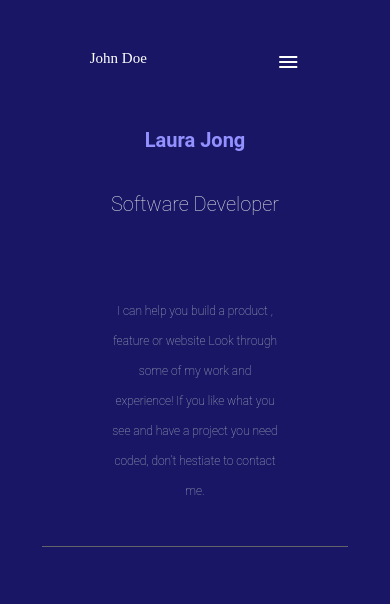
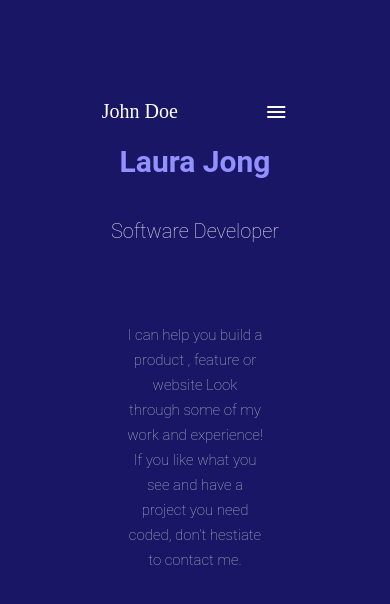
Before and after one commit to armandocomellas1/Mobile-skeleton, a website: page index.html in a window 390 px wide. Shown: the top 604 px of the page. Drawn offline with nearby package versions, Linux system fonts and the light colour scheme.

Commit message:
Added new changes in the sezing screen

```diff
--- a/style.css
+++ b/style.css
@@ -19,7 +19,10 @@ body {
 .menucontainer {
   display: flex;
   justify-content: space-around;
-  padding: 50px 25px;
+  padding-left: 35%;
+  padding-right: 35%;
+  padding-top: 100px;
+  padding-bottom: 4%;
 }
 
 .menu_icon {
@@ -28,7 +31,7 @@ body {
 
 .name_head {
   font-weight: 300;
-  font-size: 20px;
+  font-size: 30px;
   color: #fff;
 }
 
@@ -58,7 +61,7 @@ body {
 .part_section .article {
   color: #b3bac5;
   font-family: 'Roboto', sans-serif;
-  font-size: 20px;
+  font-size: 25px;
   padding-top: 80px;
   font-weight: lighter;
   text-align: center;
@@ -68,7 +71,7 @@ body {
 
 .division_section {
   background: #646369;
-  width: 90%;
+  width: 20%;
   height: 1px;
   margin-top: 40px;
 }
@@ -83,33 +86,66 @@ body {
   filter: blur(40px);
 }
 
-@media only screen and (max-width: 764px) {
-  .container {
-    background-color: #191765;
-    width: 100%;
-    height: 100vh;
-    margin: auto;
+@media only screen and (max-width: 1384px) {
+  .menucontainer {
+    display: flex;
+    justify-content: space-around;
+    padding-left: 25%;
+    padding-right: 25%;
+    padding-bottom: 4%;
   }
 
   .name_head {
     font-weight: 300;
-    font-size: 15px;
+    font-size: 25px;
+    color: #fff;
+  }
+
+  .part_section .article {
+    font-size: 20px;
+    line-height: 25px;
+    width: 40%
+  }
+
+  .division_section {
+    width: 40%;
+    height: 1px;
+    margin-top: 40px;
+  }
+}
+
+@media only screen and (max-width: 764px) {
+  .menucontainer {
+    display: flex;
+    justify-content: space-around;
+    padding-left: 15%;
+    padding-right: 15%;
+    padding-bottom: 4%;
+  }
+
+  .name_head {
+    font-weight: 300;
+    font-size: 20px;
+    color: #fff;
   }
 
   .part_section h1 {
-    font-size: 20px;
-    font-weight: bold;
+    font-size: 30px;
   }
 
   .part_section h2 {
-    color: #dfe1e6;
     font-size: 20px;
   }
 
   .part_section .article {
-    color: #b3bac5;
-    font-size: 12px;
-    line-height: 30px;
+    font-size: 15px;
+    line-height: 25px;
+    width: 40%
+  }
+
+  .division_section {
     width: 50%;
+    height: 1px;
+    margin-top: 40px;
   }
 }
```
